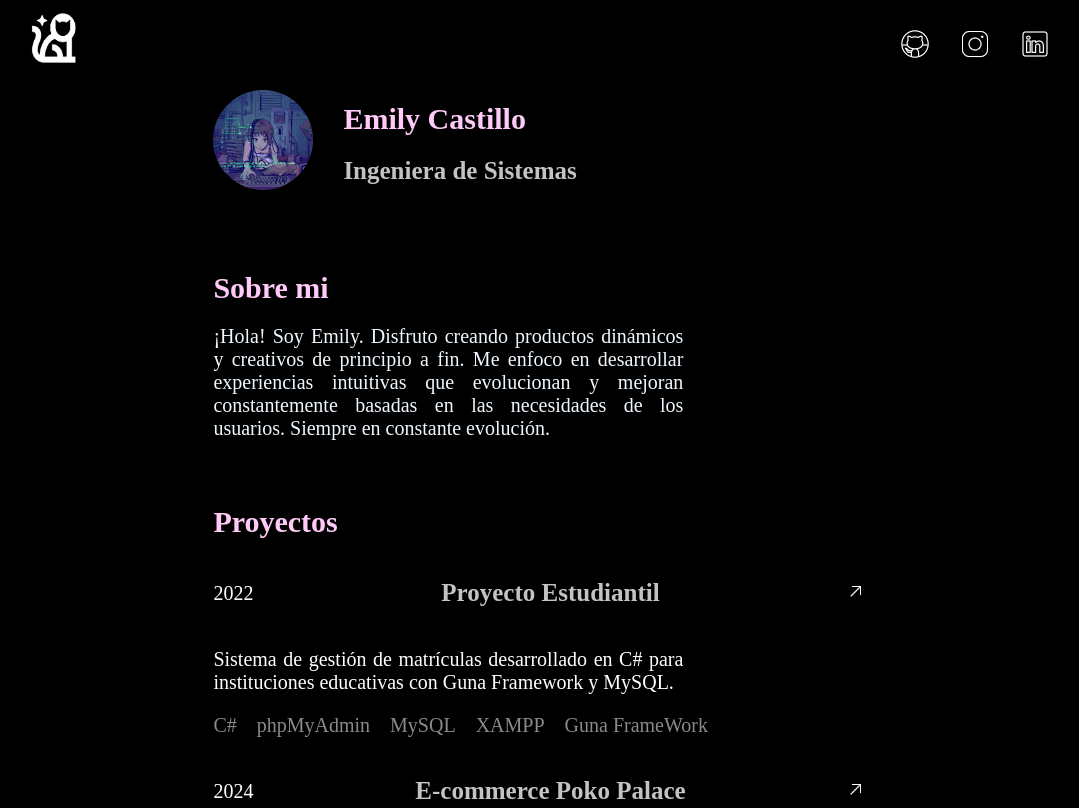
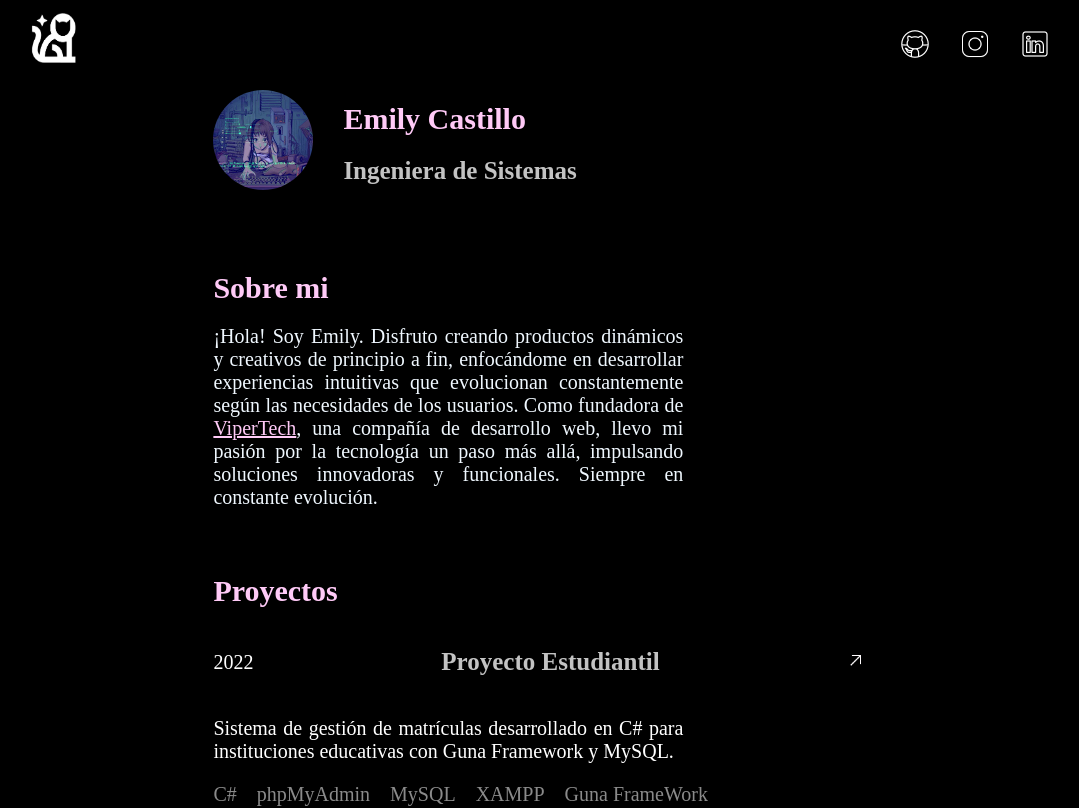
Before and after one commit to EmitaQuiel/Portafolio, a React (Create React App) app: page / in a window 1280 px wide. Shown: the top 808 px of the page, without its empty margins (102-1181 px from the left). Built offline with nearby package versions, Linux system fonts and the light colour scheme; a web font is replaced by a local one.

Commit message:
I update about me

```diff
--- a/src/components/mainContent/hearo/Hearo.js
+++ b/src/components/mainContent/hearo/Hearo.js
@@ -17,8 +17,7 @@ function Hearo() {
       <div className={style.aboutme}>
         <h1>Sobre mi</h1>
         <p>
-        ¡Hola! Soy Emily. Disfruto creando productos dinámicos y creativos de principio a fin. Me enfoco en desarrollar experiencias intuitivas que evolucionan y mejoran constantemente basadas en las necesidades de los usuarios. Siempre en constante evolución.
-        </p>
+        ¡Hola! Soy Emily. Disfruto creando productos dinámicos y creativos de principio a fin, enfocándome en desarrollar experiencias intuitivas que evolucionan constantemente según las necesidades de los usuarios. Como fundadora de <a href="https://vipertech.infinityfreeapp.com/">ViperTech</a>, una compañía de desarrollo web, llevo mi pasión por la tecnología un paso más allá, impulsando soluciones innovadoras y funcionales. Siempre en constante evolución.</p>
       </div>
     </div>
   );
--- a/src/components/mainContent/hearo/Hearo.module.css
+++ b/src/components/mainContent/hearo/Hearo.module.css
@@ -22,3 +22,6 @@
 
     text-align: justify;
 }
+.aboutme a{
+    color: #ffcaf7;
+}
```
